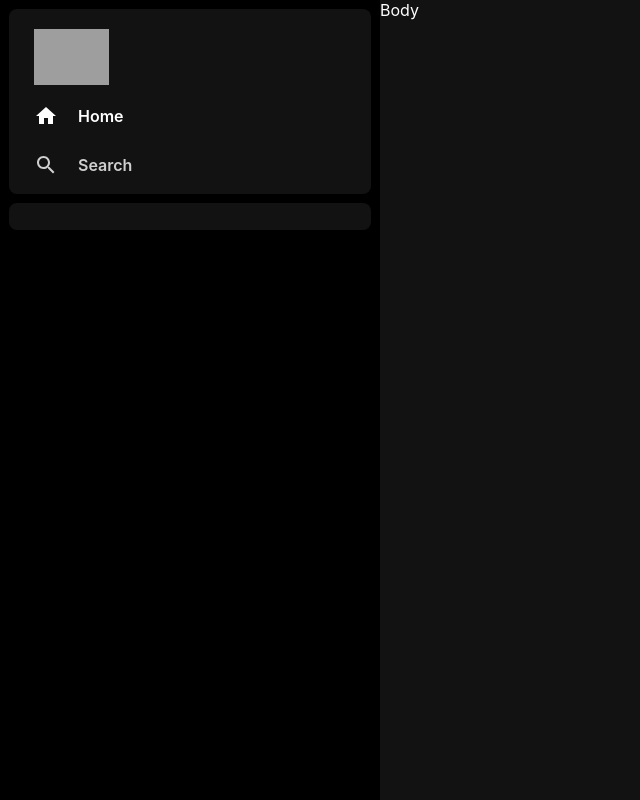
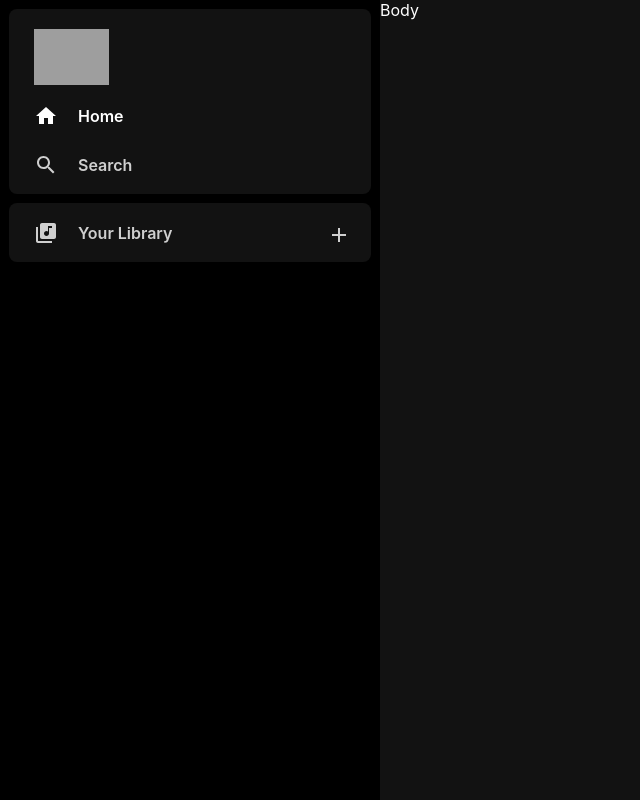
Before and after one commit to wbaghdadi20/spotify-clone, a React (Create React App) app: page / in a window 1280 px wide. Shown: the whole page, without its empty margins (0-640 px from the left). Built offline with nearby package versions, Linux system fonts and the light colour scheme; grey boxes are pictures that could not be loaded.

Commit message:
Added 'your library' text and icons

```diff
--- a/package.json
+++ b/package.json
@@ -5,6 +5,7 @@
   "dependencies": {
     "@emotion/react": "^11.11.4",
     "@emotion/styled": "^11.11.5",
+    "@mui/icons-material": "^5.16.1",
     "@mui/material": "^5.16.1",
     "@testing-library/jest-dom": "^5.17.0",
     "@testing-library/react": "^13.4.0",
--- a/src/Sidebar.css
+++ b/src/Sidebar.css
@@ -5,23 +5,28 @@
 
 .sidebar-section {
   margin: 9px;
-  padding: 20px 20px 7px 20px;
+  padding: 0px 20px 7px 20px;
   padding-left: 25px;
   background-color: #121212;
   border-radius: 8px;
 }
 
 .spotify-logo {
+  padding-top: 20px;
   width: 75px;
   object-fit: contain;
 }
 
 .sidebar-section-line {
   display: flex;
+  align-items: center;
+  padding: 10px 10px 10px 0px;
+}
+
+.search,
+.home {
   flex: 1;
-  align-items: center;
   margin-top: 5px;
-  padding: 10px 10px 10px 0px;
 }
 
 .sidebar-section-line:hover {
@@ -32,3 +37,23 @@
   margin-left: 20px;
   font-weight: 600;
 }
+
+.your-library {
+  position: relative;
+}
+
+.library {
+  padding-top: 18px;
+  opacity: 0.8;
+}
+
+.library-plus-icon {
+  position: absolute;
+  top: 20px;
+  right: 20px;
+  opacity: 0.8;
+}
+
+.library-plus-icon:hover {
+  opacity: 1;
+}
--- a/src/Sidebar.js
+++ b/src/Sidebar.js
@@ -3,6 +3,7 @@ import "./Sidebar.css";
 import HomeIcon from "@mui/icons-material/Home";
 import SearchOutlinedIcon from "@mui/icons-material/SearchOutlined";
 import LibraryMusicIcon from "@mui/icons-material/LibraryMusic";
+import AddOutlinedIcon from "@mui/icons-material/AddOutlined";
 
 function SideBar({ search }) {
   return (
@@ -29,7 +30,13 @@ function SideBar({ search }) {
         </div>
       </div>
 
-      <div className="sidebar-section"></div>
+      <div className="sidebar-section your-library">
+        <div className="sidebar-section-line library">
+          <LibraryMusicIcon />
+          <span>Your Library</span>
+        </div>
+        <AddOutlinedIcon className="library-plus-icon" />
+      </div>
     </div>
   );
 }
```
Also changed, not shown: 1 other file (tests, documents, lock files or other folders).
